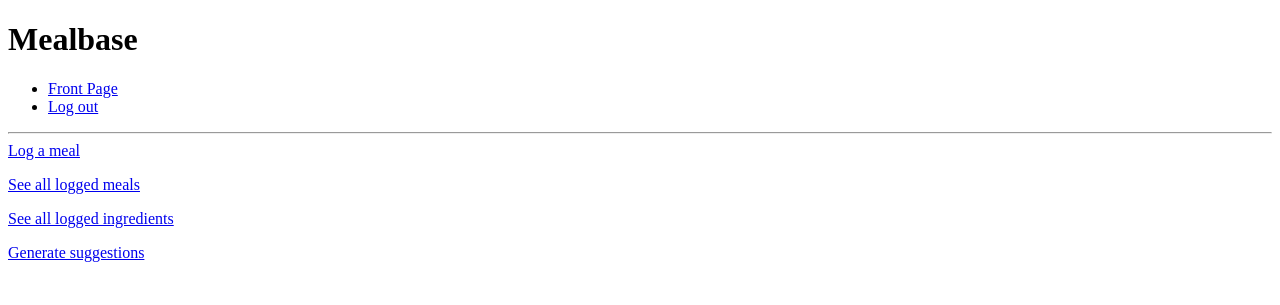
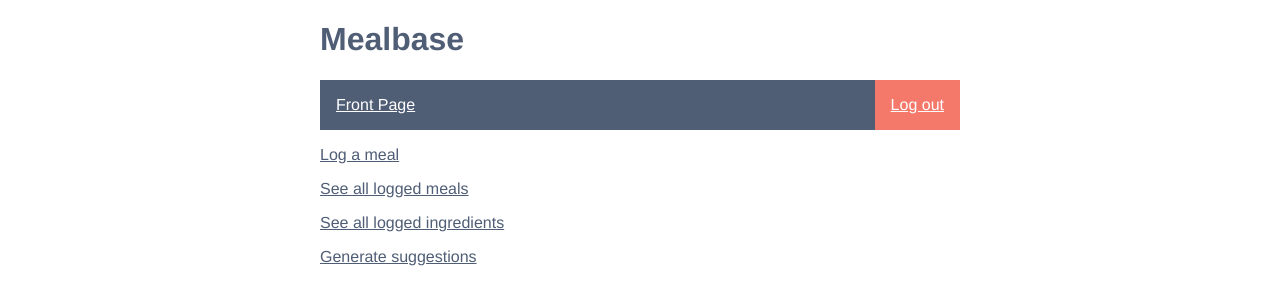
Before and after one commit to eemilhaa/mealbase, a Flask app: page / in a window 1280 px wide. Shown: the top 305 px of the page. Run offline with Flask 2, Linux system fonts and the light colour scheme; the visitor is signed in with stand-in values (Sample User, id 1).

Commit message:
start working on styling

```diff
--- /dev/null
+++ b/mealbase/static/main.css
@@ -0,0 +1,48 @@
+:root {
+  --bg: #FFFFFF;
+  --dark_bg: #BFC0C0;
+  --text: #2D3142;
+  --light_text: #4F5D75;
+  --red: #F4796B;
+  --orange: #F05D23;
+  --green: #7EA16B;
+  --yellow: #FFD447;
+  --light_cyan: #9BC1BC;
+  --dark_cyan: #5CA4A9;
+}
+
+body {
+  margin: auto;
+  max-width: 40em;
+  background: var(--bg);
+  color: var(--light_text);
+  font-family: 'Helvetica', 'Arial', sans-serif;
+}
+
+hr {
+  border-top: 1px;
+}
+
+a {
+  color: var(--light_text);
+}
+a:hover {
+  font-weight: 900;
+}
+
+.logout {
+  float: right;
+  padding: 1em 1em;
+  background: var(--red);
+}
+.logout a {
+  color: var(--bg);
+}
+.frontpage {
+  padding: 1em 1em;
+  background: var(--light_text);
+  margin-bottom: 1em;
+}
+.frontpage a {
+  color: var(--bg);
+}
--- a/mealbase/templates/layout.html
+++ b/mealbase/templates/layout.html
@@ -1,30 +1,30 @@
 <!doctype html>
+<link rel="stylesheet" href="/static/main.css">
+<meta name="viewport" content="width=device-width, initial-scale=1">
+
 <title>Mealbase - {% block title %}{% endblock %}</title>
 
+<body>
+
+  <div class="Heading">
     <h1>Mealbase</h1>
+  </div>
 
   {% if session.user_name %}
-<nav>
-  <ul>
-    <li><a href="/">Front Page</a></li>
-    <li><a href="/logout">Log out</a></li>
-  </ul>
-</nav>
-{% else %}
-<nav>
-  <ul>
-    <li><a href="/">Front Page</a></li>
-  </ul>
-</nav>
+  <div class="logout">
+    <a href="/logout">Log out</a>
+  </div>
   {% endif %}
+
+  <div class="frontpage">
+    <a href="/">Front Page</a>
+  </div>
 
   {% if error %}
   <hr>
   <div class="error">
     Error: {{error}}
-<br>
+  </div>
   {% endif %}
-
-</div>
-<hr>
   {% block content %}{% endblock %}
+</body>
```
Lines whose indentation alone changed are shown as unchanged.
